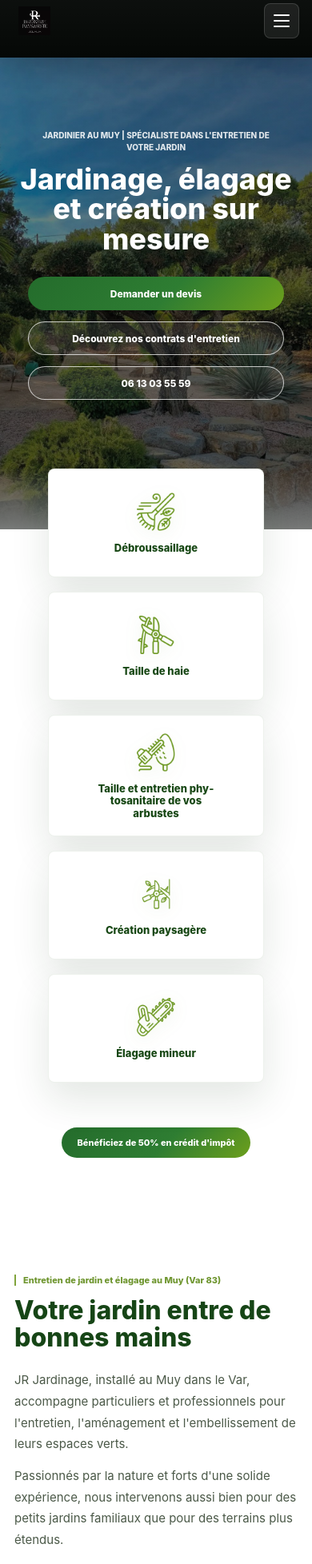
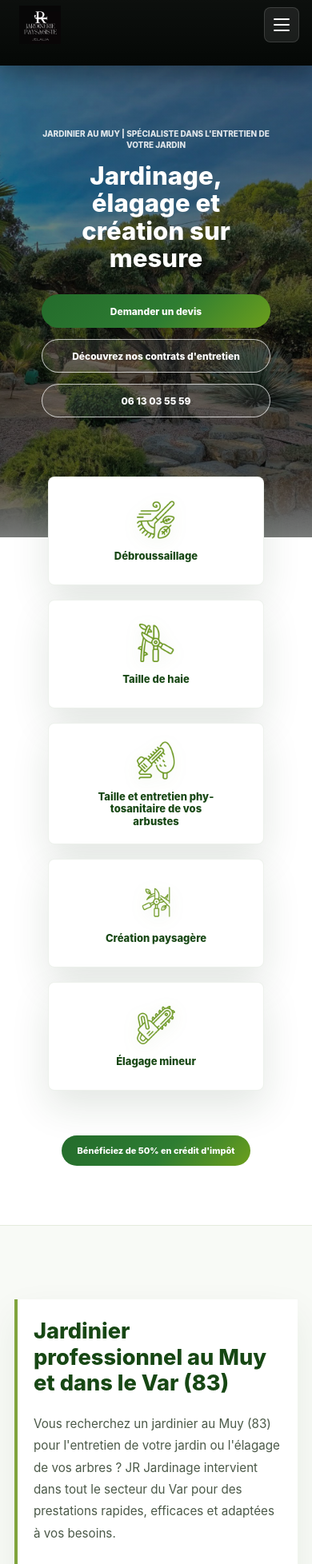
Before and after one commit to omarrui/Jardinage_jr, a React (Vite) app in the folder frontend/: page / in a window 390 px wide. Shown: the part 40-1996 px from the top of the page at 80% size. Built offline with nearby package versions, Linux system fonts and the light colour scheme; no server answers.

Commit message:
improving front features on mobile version

```diff
--- a/frontend/index.html
+++ b/frontend/index.html
@@ -1,17 +1,145 @@
 <!DOCTYPE html>
-<html lang="fr">
+<html lang="fr-FR">
   <head>
     <meta charset="UTF-8" />
     <meta name="viewport" content="width=device-width, initial-scale=1.0" />
     <meta name="theme-color" content="#2f7d36" />
+    <meta name="robots" content="index, follow, max-image-preview:large" />
+    <meta name="author" content="JR Jardinage" />
+    <meta name="application-name" content="JR Jardinage" />
     <meta
       name="description"
-      content="JR Jardinage au Muy : devis, contrats d'entretien, débroussaillage, taille de haie et élagage mineur."
+      content="JR Jardinage au Muy (83) : débroussaillage, taille de haie, entretien d'arbustes, création paysagère, élagage mineur et contrats d'entretien."
     />
+    <meta
+      name="keywords"
+      content="jardinier Le Muy, jardinage Var, débroussaillage Le Muy, taille de haie, élagage mineur, création paysagère, contrat entretien jardin"
+    />
+    <link rel="canonical" href="https://jrjardinage.fr/" />
+    <link rel="alternate" href="https://jrjardinage.fr/" hreflang="fr-FR" />
+    <link rel="alternate" href="https://jrjardinage.fr/" hreflang="x-default" />
     <link rel="manifest" href="/manifest.webmanifest" />
     <link rel="icon" type="image/png" sizes="192x192" href="/icons/icon-192.png" />
     <link rel="apple-touch-icon" href="/icons/icon-192.png" />
-    <title>JR Jardinage</title>
+    <meta property="og:type" content="website" />
+    <meta property="og:locale" content="fr_FR" />
+    <meta property="og:site_name" content="JR Jardinage" />
+    <meta property="og:title" content="JR Jardinage | Jardinier au Muy (83)" />
+    <meta
+      property="og:description"
+      content="Entretien de jardin, débroussaillage, taille de haie, création paysagère, élagage mineur et contrats d'entretien au Muy et alentours."
+    />
+    <meta property="og:url" content="https://jrjardinage.fr/" />
+    <meta property="og:image" content="https://jrjardinage.fr/icons/icon-512.png" />
+    <meta property="og:image:alt" content="Logo JR Jardinage" />
+    <meta name="twitter:card" content="summary_large_image" />
+    <meta name="twitter:title" content="JR Jardinage | Jardinier au Muy (83)" />
+    <meta
+      name="twitter:description"
+      content="Demandez un devis pour l'entretien de jardin, le débroussaillage, la taille de haie et l'élagage mineur au Muy."
+    />
+    <meta name="twitter:image" content="https://jrjardinage.fr/icons/icon-512.png" />
+    <title>JR Jardinage | Jardinier au Muy (83) - Devis, entretien & élagage</title>
+    <script type="application/ld+json">
+      {
+        "@context": "https://schema.org",
+        "@graph": [
+          {
+            "@type": "LocalBusiness",
+            "@id": "https://jrjardinage.fr/#business",
+            "name": "JR Jardinage",
+            "url": "https://jrjardinage.fr/",
+            "logo": "https://jrjardinage.fr/icons/icon-512.png",
+            "image": "https://jrjardinage.fr/icons/icon-512.png",
+            "telephone": "+33613035559",
+            "email": "contact@jrjardinage.fr",
+            "address": {
+              "@type": "PostalAddress",
+              "addressLocality": "Le Muy",
+              "addressRegion": "Var",
+              "postalCode": "83490",
+              "addressCountry": "FR"
+            },
+            "geo": {
+              "@type": "GeoCoordinates",
+              "latitude": 43.4606318791274,
+              "longitude": 6.560979315576652
+            },
+            "areaServed": [
+              "Le Muy",
+              "Les Arcs",
+              "Fréjus",
+              "Puget-sur-Argens",
+              "Roquebrune-sur-Argens",
+              "Le Luc",
+              "Var"
+            ],
+            "sameAs": [
+              "https://www.instagram.com/jr_jardinage",
+              "https://www.facebook.com/people/Rayen-Jelalia/61567984251514/"
+            ],
+            "priceRange": "Sur devis"
+          },
+          {
+            "@type": "WebSite",
+            "@id": "https://jrjardinage.fr/#website",
+            "url": "https://jrjardinage.fr/",
+            "name": "JR Jardinage",
+            "inLanguage": "fr-FR",
+            "publisher": {
+              "@id": "https://jrjardinage.fr/#business"
+            }
+          },
+          {
+            "@type": "Service",
+            "@id": "https://jrjardinage.fr/#services",
+            "name": "Entretien de jardin au Muy",
+            "provider": {
+              "@id": "https://jrjardinage.fr/#business"
+            },
+            "areaServed": "Le Muy et alentours",
+            "serviceType": [
+              "Débroussaillage",
+              "Taille de haie",
+              "Entretien phytosanitaire des arbustes",
+              "Création paysagère",
+              "Élagage mineur",
+              "Contrats d'entretien de jardin"
+            ]
+          },
+          {
+            "@type": "FAQPage",
+            "@id": "https://jrjardinage.fr/#faq",
+            "mainEntity": [
+              {
+                "@type": "Question",
+                "name": "Intervenez-vous uniquement au Muy ?",
+                "acceptedAnswer": {
+                  "@type": "Answer",
+                  "text": "JR Jardinage intervient au Muy et dans un rayon d'environ 30 km, notamment vers Les Arcs, Fréjus, Puget-sur-Argens, Roquebrune-sur-Argens et Le Luc."
+                }
+              },
+              {
+                "@type": "Question",
+                "name": "Proposez-vous des devis gratuits ?",
+                "acceptedAnswer": {
+                  "@type": "Answer",
+                  "text": "Oui, les demandes de devis sont gratuites et peuvent être envoyées directement depuis le formulaire du site."
+                }
+              },
+              {
+                "@type": "Question",
+                "name": "Quels services de jardinage proposez-vous ?",
+                "acceptedAnswer": {
+                  "@type": "Answer",
+                  "text": "JR Jardinage propose le débroussaillage, la taille de haie, l'entretien des arbustes, la création paysagère, l'élagage mineur et les contrats d'entretien."
+                }
+              }
+            ]
+          }
+        ]
+      }
+    </script>
   </head>
   <body>
     <!-- React will be mounted inside this div -->
--- a/frontend/src/global.css
+++ b/frontend/src/global.css
@@ -32,10 +32,12 @@
   }
 
   .site-header {
-    position: relative;
-    z-index: 100;
+    position: sticky;
+    top: 0;
+    z-index: 1000;
     background: linear-gradient(180deg, #060a07 0%, var(--leaf-dark) 100%);
     color: #ffffff;
+    box-shadow: 0 8px 24px rgba(0, 0, 0, 0.16);
   }
 
   .site-topbar {
@@ -68,8 +70,8 @@
   }
 
   .site-logo-button {
-    width: 66px;
-    height: 58px;
+    width: 84px;
+    height: 70px;
     padding: 0;
     border: 0;
     border-radius: 0;
@@ -80,8 +82,8 @@
   }
 
   .site-logo-button img {
-    width: 43px;
-    height: 43px;
+    width: 60px;
+    height: 60px;
     object-fit: contain;
   }
 
@@ -420,13 +422,13 @@
 }
 
 .site-logo-button {
-  width: 82px;
-  height: 72px;
+  width: 96px;
+  height: 76px;
 }
 
 .site-logo-button img {
-  width: 54px;
-  height: 54px;
+  width: 66px;
+  height: 66px;
 }
 
 .site-nav-links {
@@ -680,7 +682,6 @@
   }
 
   .site-header {
-    position: relative;
     width: 100%;
     max-width: 100%;
   }
@@ -805,20 +806,20 @@
   .site-navbar {
     padding: 10px clamp(14px, 4vw, 26px) 12px;
     display: grid;
-    grid-template-columns: 70px minmax(44px, 1fr);
+    grid-template-columns: 82px minmax(44px, 1fr);
     gap: 8px 12px;
     align-items: center;
   }
 
   .site-logo-button {
-    width: 64px;
-    height: 58px;
+    width: 76px;
+    height: 66px;
     justify-self: start;
   }
 
   .site-logo-button img {
-    width: 46px;
-    height: 46px;
+    width: 58px;
+    height: 58px;
   }
 
   .site-menu-toggle {
@@ -919,18 +920,30 @@
 }
 
 @media (max-width: 520px) {
+  .site-topbar {
+    max-width: 100vw;
+    padding: 0 14px;
+    justify-content: flex-start;
+    gap: 12px;
+    overflow: hidden;
+  }
+
+  .site-topbar a {
+    display: none;
+  }
+
   .site-navbar {
-    grid-template-columns: 58px minmax(44px, 1fr);
+    grid-template-columns: 72px minmax(44px, 1fr);
   }
 
   .site-logo-button {
-    width: 54px;
-    height: 52px;
+    width: 68px;
+    height: 62px;
   }
 
   .site-logo-button img {
-    width: 40px;
-    height: 40px;
+    width: 52px;
+    height: 52px;
   }
 }
 
--- a/frontend/src/pages/AdminDashboard.jsx
+++ b/frontend/src/pages/AdminDashboard.jsx
@@ -190,6 +190,7 @@ function AdminDashboard({ goHome }) {
         <div>
           <h2 className="admin-sidebar-title">Admin <span>JR Jardinage</span></h2>
 
+          <nav className="admin-nav" aria-label="Navigation admin">
             <button
               onClick={() => setAdminSection("planning")}
               className={`admin-nav-button ${adminSection === "planning" ? "is-active" : ""}`}
@@ -215,6 +216,7 @@ function AdminDashboard({ goHome }) {
                 </span>
               )}
             </button>
+          </nav>
         </div>
 
         <button
--- a/frontend/src/pages/Home.css
+++ b/frontend/src/pages/Home.css
@@ -185,7 +185,29 @@
   }
 
   .local-seo-section {
-    display: none;
+    position: relative;
+    max-width: 1120px;
+    margin: 0 auto 34px;
+    padding: 54px 34px;
+    border-top: 1px solid rgba(91, 132, 45, 0.12);
+    border-bottom: 1px solid rgba(91, 132, 45, 0.12);
+    background:
+      linear-gradient(180deg, #ffffff 0%, #f7fbf2 100%);
+  }
+
+  .local-seo-section .seo-content {
+    max-width: 820px;
+    margin: 0 auto;
+    text-align: center;
+  }
+
+  .local-seo-section .seo-content h2 {
+    font-size: clamp(1.7rem, 3vw, 2.65rem);
+    margin-bottom: 20px;
+  }
+
+  .local-seo-section .seo-content p {
+    font-size: 0.98rem;
   }
 
   /* ===== ABOUT ===== */
@@ -592,40 +614,62 @@
 /* ===== FAQ SECTION ===== */
 
 .faq-section {
-    padding: 80px 40px;
-    background-color: #f5f8f5;
+  padding: 84px 34px;
+  background:
+    repeating-linear-gradient(
+      118deg,
+      rgba(128, 164, 60, 0.045) 0 1px,
+      transparent 1px 18px
+    ),
+    linear-gradient(180deg, #ffffff 0%, #f3f8ee 100%);
   text-align: center;
 }
 
+.faq-header {
+  max-width: 680px;
+  margin: 0 auto 34px;
+}
+
+.faq-header .about-badge {
+  display: inline-block;
+  text-align: left;
+}
+
 .faq-section h2 {
-    font-size: 2.5rem;
-    margin-bottom: 40px;
+  font-size: clamp(1.9rem, 3.4vw, 2.7rem);
+  margin: 14px 0 0;
   color: #1d4d0f;
-  }
-
-  .faq-container {
-    max-width: 900px;
+  line-height: 1.12;
+}
+
+.faq-grid {
+  display: grid;
+  grid-template-columns: repeat(3, minmax(0, 1fr));
+  gap: 18px;
+  max-width: 1120px;
   margin: 0 auto;
+}
+
+.faq-card {
+  padding: 26px 24px;
+  border: 1px solid rgba(54, 94, 41, 0.12);
+  border-radius: 8px;
+  background: rgba(255, 255, 255, 0.96);
+  box-shadow: 0 18px 42px rgba(37, 74, 31, 0.08);
   text-align: left;
 }
 
-  .faq-item {
-    background: white;
-    padding: 20px 25px;
-    margin-bottom: 20px;
-    border-radius: 12px;
-    box-shadow: 0 10px 25px rgba(0,0,0,0.05);
-  }
-
-  .faq-item h3 {
-    margin-bottom: 10px;
-    font-size: 18px;
-    color: #2f5f2f;
-  }
-
-  .faq-item p {
-    color: #444;
-    line-height: 1.6;
+.faq-card h3 {
+  margin-bottom: 12px;
+  font-size: 1.08rem;
+  line-height: 1.24;
+  color: #1b5e20;
+}
+
+.faq-card p {
+  color: #4d5b4b;
+  line-height: 1.7;
+  font-size: 0.96rem;
 }
 
 
@@ -699,6 +743,8 @@
   overflow: hidden;
   border-radius: 8px;
   box-shadow: 0 4px 20px rgba(0,0,0,0.2);
+  cursor: ew-resize;
+  touch-action: none;
 }
 
 .before-image,
@@ -727,6 +773,8 @@
   box-shadow: 0 0 10px rgba(0,0,0,0.5);
   cursor: ew-resize;
   z-index: 10;
+  touch-action: none;
+  pointer-events: none;
 }
 
 .slider-button {
@@ -744,6 +792,7 @@
   font-size: 20px;
   box-shadow: 0 2px 10px rgba(0,0,0,0.3);
   user-select: none;
+  pointer-events: none;
 }
 
 .slider-input {
@@ -1080,10 +1129,6 @@
   background: #fff0ec;
 }
 
-.local-seo-section {
-  display: none !important;
-}
-
 @media (max-width: 760px) {
   .hero {
     height: 430px;
@@ -1186,10 +1231,35 @@
 
   .before-after-section,
   .contracts-section,
+  .local-seo-section,
+  .faq-section,
   .reviews-section,
   .contact-section {
     padding-left: 20px;
     padding-right: 20px;
+  }
+
+  .local-seo-section {
+    margin-bottom: 18px;
+    padding-top: 38px;
+    padding-bottom: 38px;
+  }
+
+  .local-seo-section .seo-content {
+    text-align: left;
+  }
+
+  .local-seo-section .seo-content p {
+    font-size: 0.95rem;
+  }
+
+  .faq-section {
+    padding-top: 58px;
+    padding-bottom: 58px;
+  }
+
+  .faq-grid {
+    grid-template-columns: 1fr;
   }
 
   .contracts-section {
@@ -1590,22 +1660,58 @@
 }
 
 @media (max-width: 520px) {
+  .home-container {
+    width: 100vw;
+    max-width: 100vw;
+    margin-left: calc(50% - 50vw);
+    overflow-x: hidden;
+  }
+
   .hero {
+    width: 100vw;
+    max-width: 100vw;
+    margin-left: calc(50% - 50vw);
     height: 590px;
+    overflow: hidden;
+  }
+
+  .hero-overlay {
+    width: 100vw;
+    max-width: 100vw;
+    box-sizing: border-box;
+    padding-left: 18px;
+    padding-right: 18px;
+    overflow: hidden;
+  }
+
+  .hero-kicker {
+    width: min(100%, 300px);
+    max-width: calc(100vw - 40px);
+    line-height: 1.45;
+    overflow-wrap: anywhere;
   }
 
   .hero h1 {
-    max-width: 340px;
-    font-size: 36px;
+    width: min(100%, 292px);
+    max-width: calc(100vw - 56px);
+    font-size: clamp(1.9rem, 8vw, 2.05rem);
+    line-height: 1.1;
+    overflow-wrap: anywhere;
   }
 
   .hero-buttons {
-    width: min(100%, 320px);
+    width: min(100%, 286px);
+    max-width: calc(100vw - 56px);
   }
 
   .hero-buttons button,
   .hero-buttons a {
     width: 100%;
+    min-width: 0;
+    padding-left: 14px;
+    padding-right: 14px;
+    white-space: normal;
+    text-align: center;
   }
 
   .services-section {
```
Also changed, not shown: frontend/src/pages/AdminDashboard.css (+16 -3 lines), frontend/src/pages/Home.jsx (+81 -63 lines), frontend/public/robots.txt (added), 1 other file (tests, documents, lock files or other folders). Lines whose indentation alone changed are shown as unchanged.
